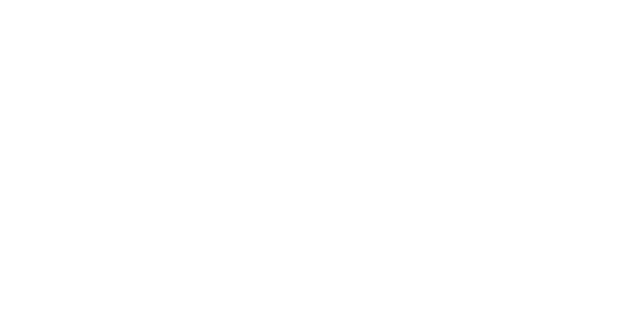
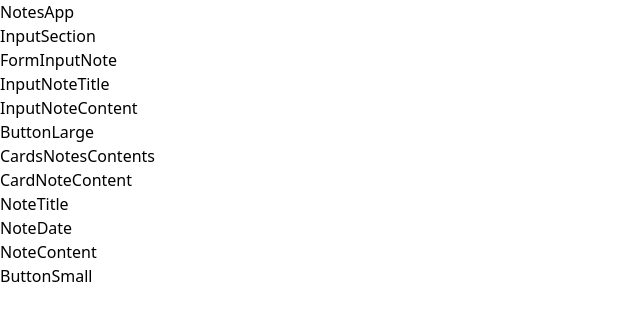
Before and after one commit to irfan-fauzi/react-dicoding, a Next.js app: page / in a window 1280 px wide. Shown: the top 320 px of the page, without its empty margins (0-640 px from the left). Built offline with nearby package versions, Linux system fonts and the light colour scheme.

Commit message:
structur folder almost finish

```diff
--- a/components/atoms/index.js
+++ b/components/atoms/index.js
@@ -7,4 +7,4 @@ import NoteDate from './note-date'
 import NoteTitle from './note-title'
 import Title from './title'
 
-export {ButtonLarge, ButtonSmall, InputNoteContent, InputNoteTitle, NoteContent, NoteDate, NoteTitle, Title}
+export { ButtonLarge, ButtonSmall, InputNoteContent, InputNoteTitle, NoteContent, NoteDate, NoteTitle, Title }
--- a/components/atoms/note-title/index.js
+++ b/components/atoms/note-title/index.js
@@ -2,7 +2,7 @@ import React from 'react'
 
 const NoteTitle = () => {
   return (
-    <div>NoteTitle</div>
+    <p>NoteTitle</p>
   )
 }
 
--- a/components/molecules/card-note-content/index.js
+++ b/components/molecules/card-note-content/index.js
@@ -1,8 +1,15 @@
 import React from 'react'
+import { NoteTitle, NoteDate, NoteContent, ButtonSmall } from '../../atoms'
 
 const CardNoteContent = () => {
   return (
-    <div>CardNoteContent</div>
+    <>
+      <h1>CardNoteContent</h1>
+      <NoteTitle />
+      <NoteDate />
+      <NoteContent />
+      <ButtonSmall />
+    </>
   )
 }
 
--- a/components/molecules/form-input-note/index.js
+++ b/components/molecules/form-input-note/index.js
@@ -1,8 +1,14 @@
 import React from 'react'
-
+import { InputNoteTitle, InputNoteContent, ButtonLarge } from '../../atoms'
 const FormInputNote = () => {
   return (
+    <>
     <div>FormInputNote</div>
+    <InputNoteTitle />
+    <InputNoteContent />
+    <ButtonLarge />
+    </>
+
   )
 }
 
--- a/components/organisms/cards-notes-contents/index.js
+++ b/components/organisms/cards-notes-contents/index.js
@@ -1,8 +1,12 @@
 import React from 'react'
+import { CardNoteContent } from '../../molecules'
 
 const CardsNotesContents = () => {
   return (
+    <>
     <div>CardsNotesContents</div>
+     <CardNoteContent />
+    </>
   )
 }
 
--- a/components/organisms/input-section/index.js
+++ b/components/organisms/input-section/index.js
@@ -1,8 +1,11 @@
 import React from 'react'
-
+import { FormInputNote } from '../../molecules'
 const InputSection = () => {
   return (
+    <>
     <div>InputSection</div>
+    <FormInputNote />
+    </>
   )
 }
 
--- a/components/templates/index.js
+++ b/components/templates/index.js
@@ -0,0 +1,14 @@
+import React from 'react'
+import { CardsNotesContents, InputSection } from '../organisms'
+
+const NotesApp = () => {
+  return (
+    <>
+      <div>NotesApp</div>
+						<InputSection />
+      <CardsNotesContents />
+    </>
+  )
+}
+
+export default NotesApp
--- a/pages/index.tsx
+++ b/pages/index.tsx
@@ -1,9 +1,9 @@
 import type { NextPage } from 'next'
-
+import NotesApp from '../components/templates'
 const Home: NextPage = () => {
   return (
     <div>
-
+      <NotesApp />
     </div>
   )
 }
--- a/tsconfig.json
+++ b/tsconfig.json
@@ -15,6 +15,6 @@
     "jsx": "preserve",
     "incremental": true
   },
-  "include": ["next-env.d.ts", "**/*.ts", "**/*.tsx"],
+  "include": ["next-env.d.ts", "**/*.ts", "**/*.tsx", "pages/index.js"],
   "exclude": ["node_modules"]
 }
```
Also changed, not shown: components/index.js (added).
